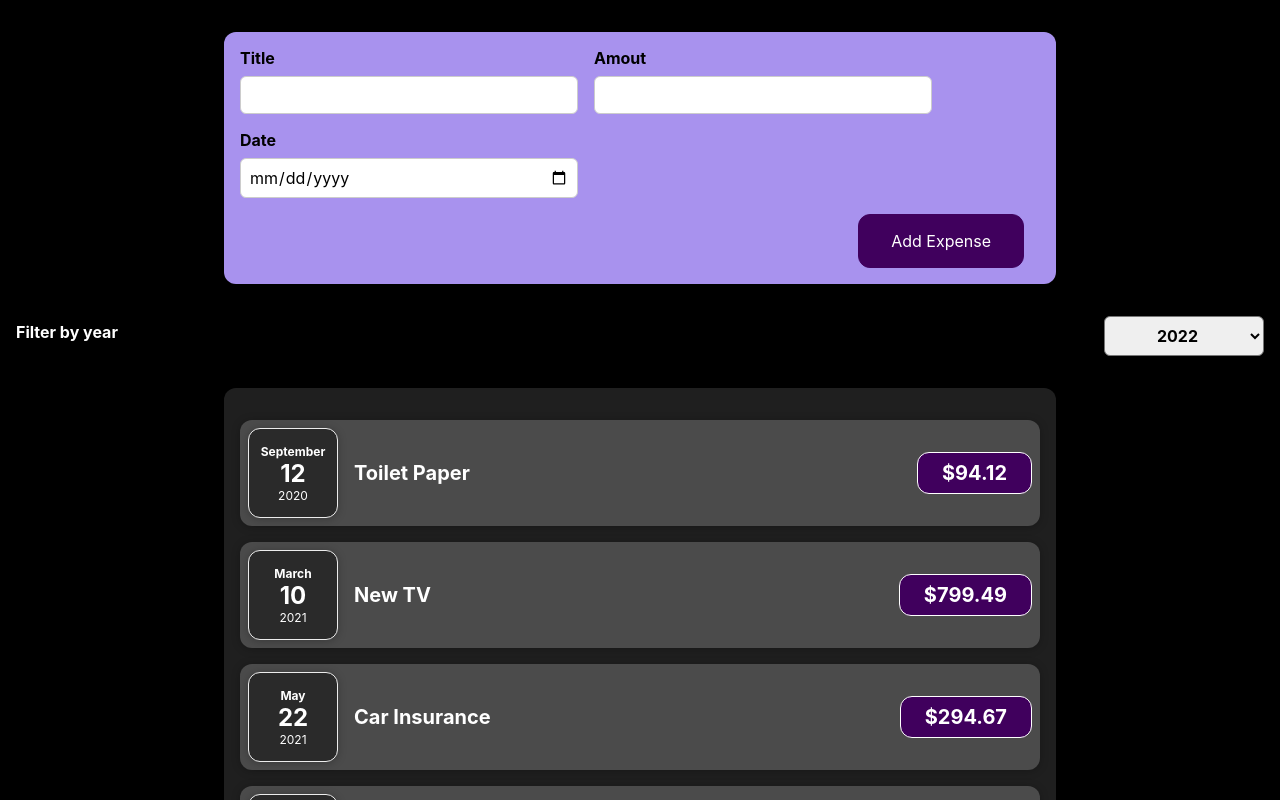
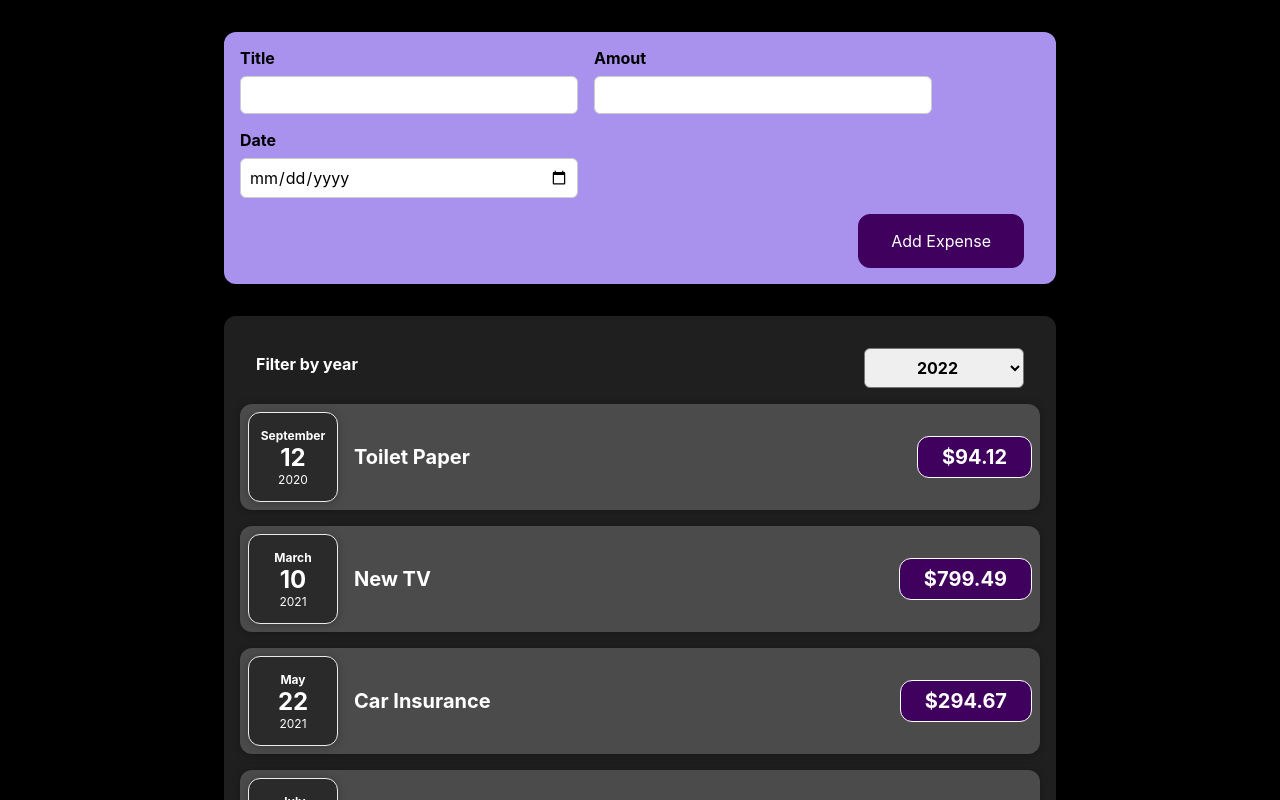
Before and after one commit to harika-kc/react-complete-guide, a React (Create React App) app: page / in a window 1280 px wide. Shown: the top 800 px of the page. Built offline with nearby package versions, Linux system fonts and the light colour scheme.

Commit message:
FIX: position of expenses filter component

```diff
--- a/src/components/Expenses/Expenses.js
+++ b/src/components/Expenses/Expenses.js
@@ -9,14 +9,14 @@ const Expenses = (props) => {
 
   const filteredExpenseYearHandler = (year) => {
     setSelectedYear(year);
-    console.log('selected year from expense filter', year)
   }
+  console.log('selected year from expense filter', selectedYear)
   return (
     <div>
-      <ExpensesFilter onFilteredExpenseYear = {filteredExpenseYearHandler} />
       <Card className='expenses'>
-        {props.expense.map((item) => (
-          <ExpenseItem title={item.title} date={item.date} amount={item.amount} />
+        <ExpensesFilter onFilteredExpenseYear={filteredExpenseYearHandler} />
+        {props.expense.map((item, id) => (
+          <ExpenseItem key={id} title={item.title} date={item.date} amount={item.amount} />
         ))}
       </Card>
     </div>
```
